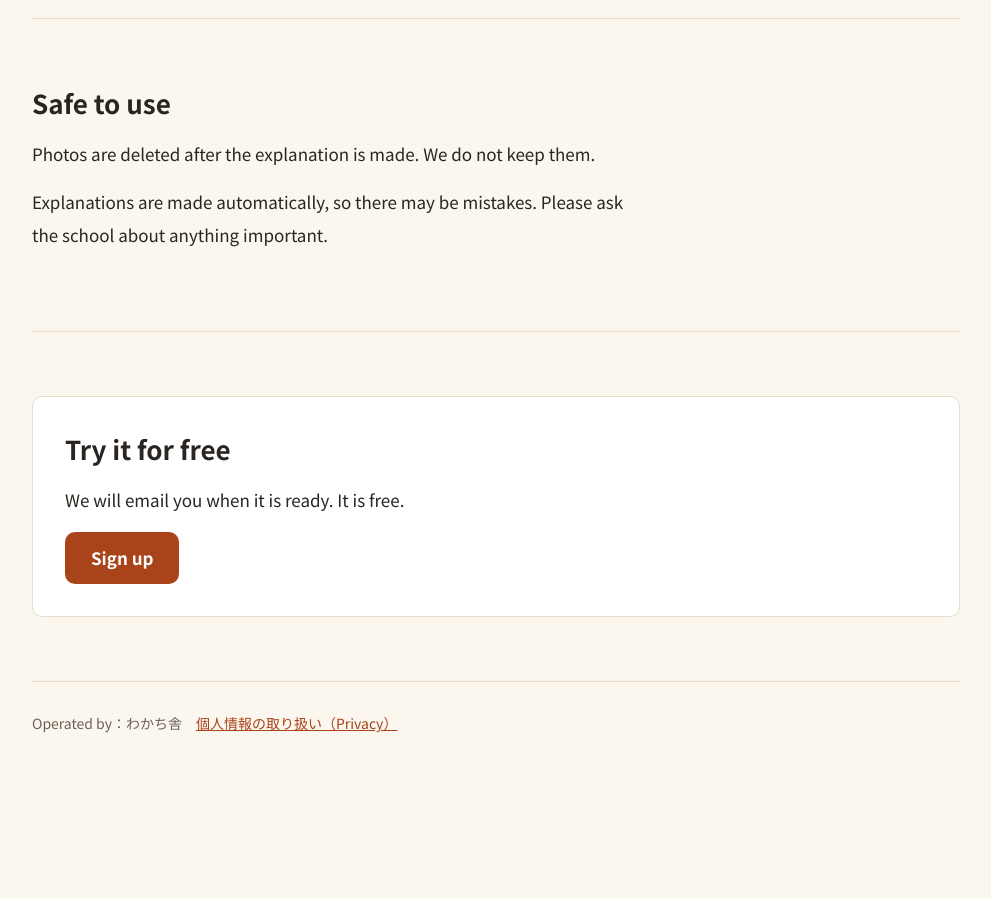
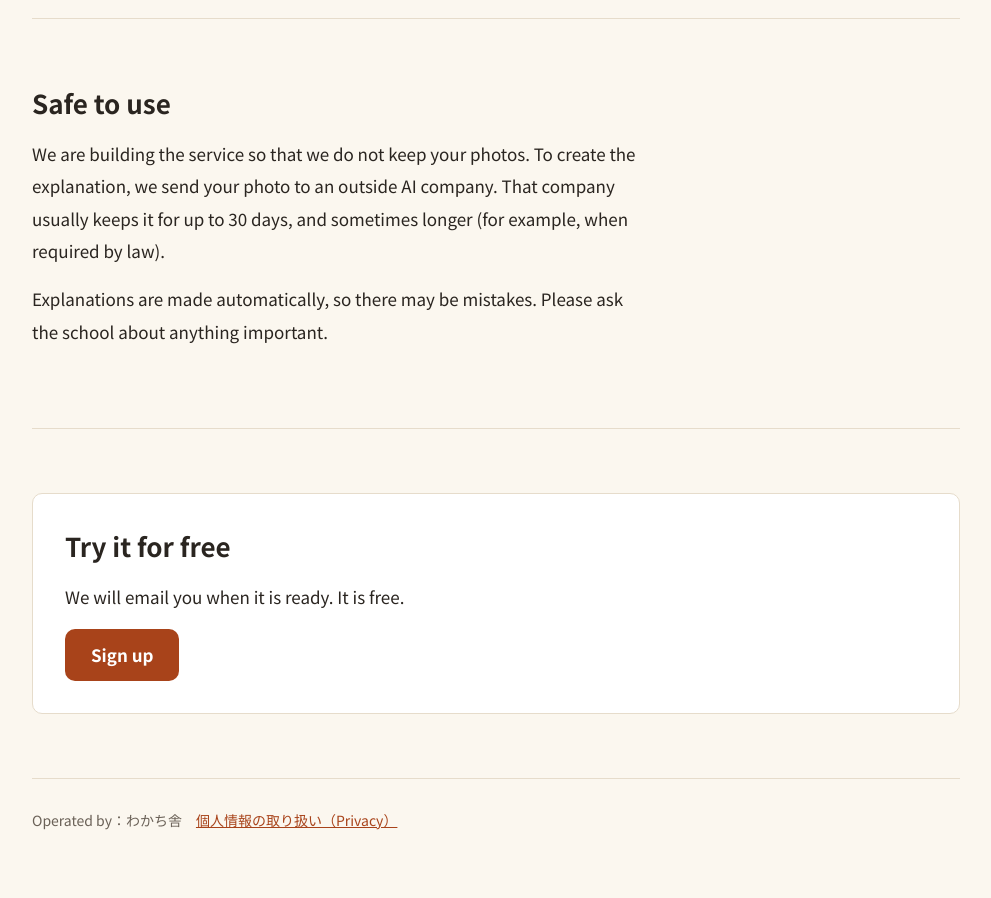
Before and after one commit to wakachisha/wakachisha.github.io, a plain HTML site: page gakko/index.html in a window 1280 px wide. Shown: the part 1660-2558 px from the top of the page, without its empty margins (144-1135 px from the left). Before the commit the page ends 2461 px from the top, so only its background shows below. Drawn offline with Linux system fonts and the light colour scheme; a web font is replaced by a local one.

Commit message:
写真の扱いの説明を改定（外部AIサービスでの保管について明記）
Co-Authored-By: Claude Opus 5.5 <noreply@anthropic.com>
Claude-Session: https://claude.ai/code/session_012JL3S4XHefR4FXqCBDYiF5

```diff
--- a/gakko/index.html
+++ b/gakko/index.html
@@ -149,7 +149,7 @@ footer{padding:28px 0 48px;border-top:1px solid var(--rule);font-size:14px;color
   <section aria-labelledby="safe">
     <h2 id="safe" data-t="safeH">あんしんして つかえるように</h2>
     <div class="narrow">
-      <p data-t="safe1">しゃしんは、せつめいが おわったら けします。ほぞん しません。</p>
+      <p data-t="safe1">わかち舎は しゃしんを ほぞん しない ように つくります。せつめいを つくるために、しゃしんを ほかの かいしゃの AIに おくります。その かいしゃには、ふつう 30にちまで しゃしんが のこります。もんだいが あるときは、もっと ながく のこる ことも あります。</p>
       <p data-t="safe2">きかいが じどうで せつめいするので、まちがいが ある かも しれません。だいじな ことは、がっこうに きいて ください。</p>
     </div>
   </section>
@@ -176,7 +176,7 @@ const T={
   diffH:"We also explain Japanese school words",diffP:"Some words are hard to understand even after translation. We explain those words simply.",
   t1:"Clothes worn in P.E. class. Many schools decide the style, so you usually buy the one the school chooses.",t2:"A notebook that goes between the teacher and your home. Write in it when your child will be absent or when you want to tell the teacher something.",
   howH:"How it works",s1h:"Take a photo",s1:"Take a photo of the handout with your phone.",s2h:"Choose a language",s2:"Choose the language you can read.",s3h:"See what to do",s3:"See deadlines and things to bring in a list. You can also add them to your calendar.",
-  safeH:"Safe to use",safe1:"Photos are deleted after the explanation is made. We do not keep them.",safe2:"Explanations are made automatically, so there may be mistakes. Please ask the school about anything important.",
+  safeH:"Safe to use",safe1:"We are building the service so that we do not keep your photos. To create the explanation, we send your photo to an outside AI company. That company usually keeps it for up to 30 days, and sometimes longer (for example, when required by law).",safe2:"Explanations are made automatically, so there may be mistakes. Please ask the school about anything important.",
   suH:"Try it for free",suP:"We will email you when it is ready. It is free.",suBtn:"Sign up",op:"Operated by"},
  zh:{name:"学校通知小帮手",h1:"学校发的通知，拍张照片就好。",lead:"用你的语言说明：什么时候、要做什么、要带什么、要交多少钱。",cta:"免费试用",exH:"说明",
   ex1:"请最晚在12月4日（周五），把参加申请表交给班主任。",ex2:"携带物品：便当、水壶、野餐垫（坐在地上用的垫子）。",ex3:"费用：把500日元装进信封，让孩子带去学校。",
```
Also changed, not shown: privacy.html (+2 -2 lines).
